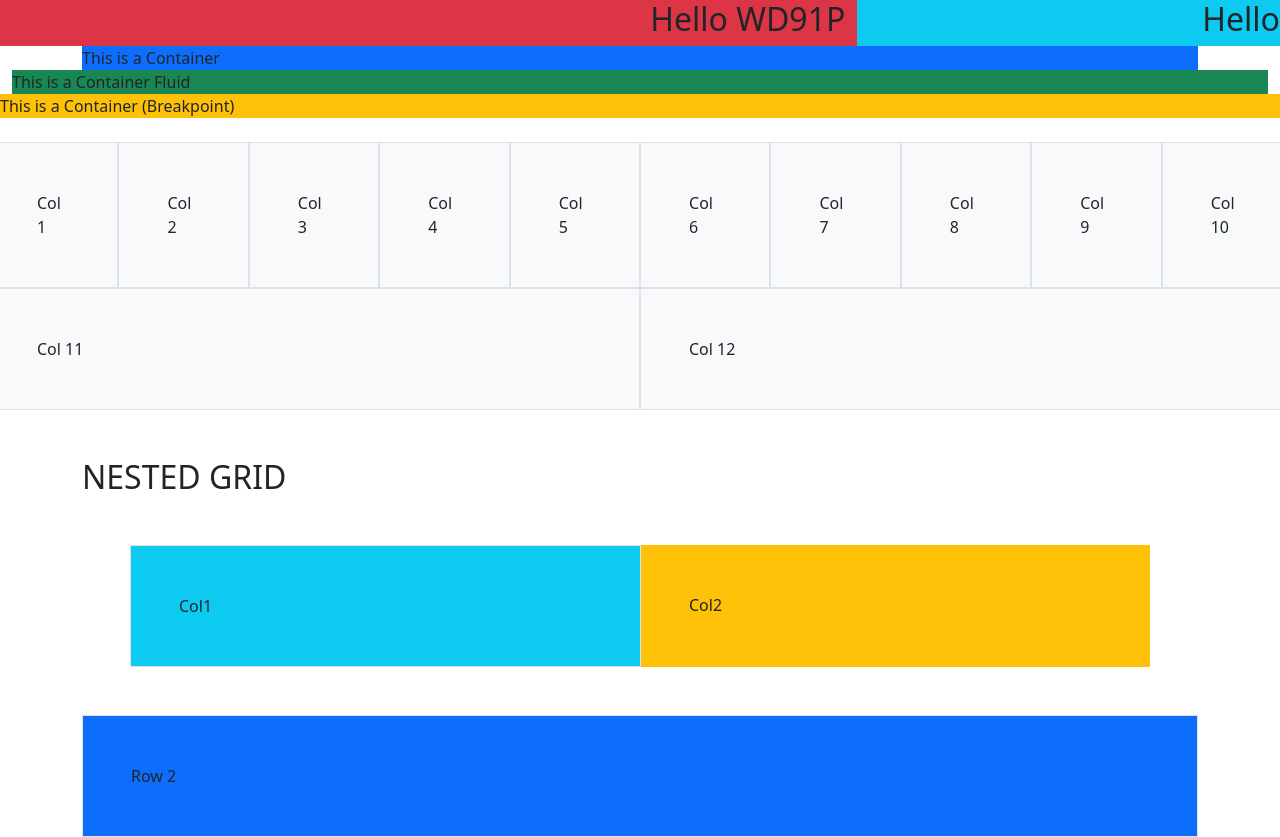
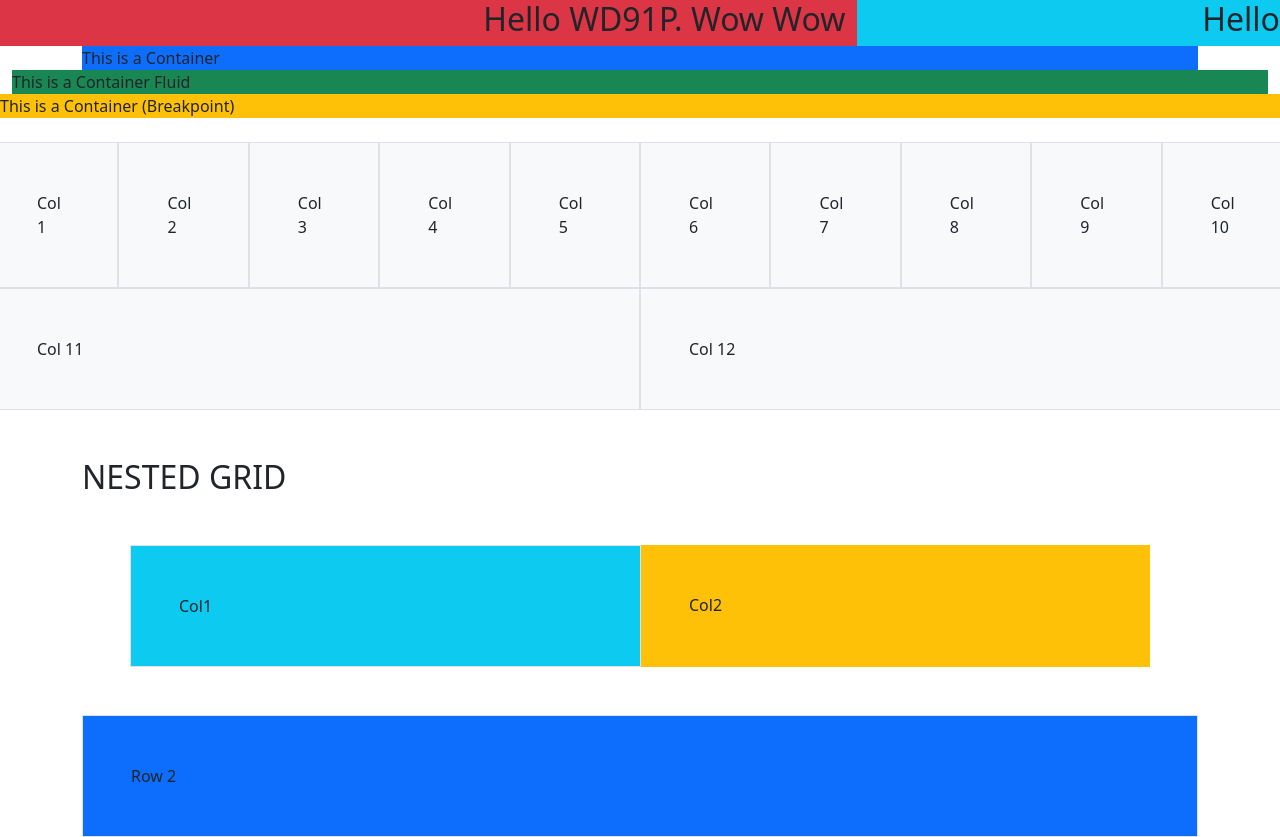
Before and after one commit to ItsOona/wd91p_samplelogin, a plain HTML site: page index.html in a window 1280 px wide. Drawn offline with nearby package versions, Linux system fonts and the light colour scheme.

Commit message:
modified:   index.html new file:   samp.html

```diff
--- a/index.html
+++ b/index.html
@@ -10,7 +10,7 @@
 <body>
     <div class="row">
         <div class="name col-md-8 bg-danger" r>
-            <h2> Hello WD91P </h2>
+            <h2> Hello WD91P. Wow Wow</h2>
         </div>
         <div class="name col-md-4 bg-info" r>
             <h2> Hello </h2>
```
Also changed, not shown: samp.html (added, +11 -0 lines).
